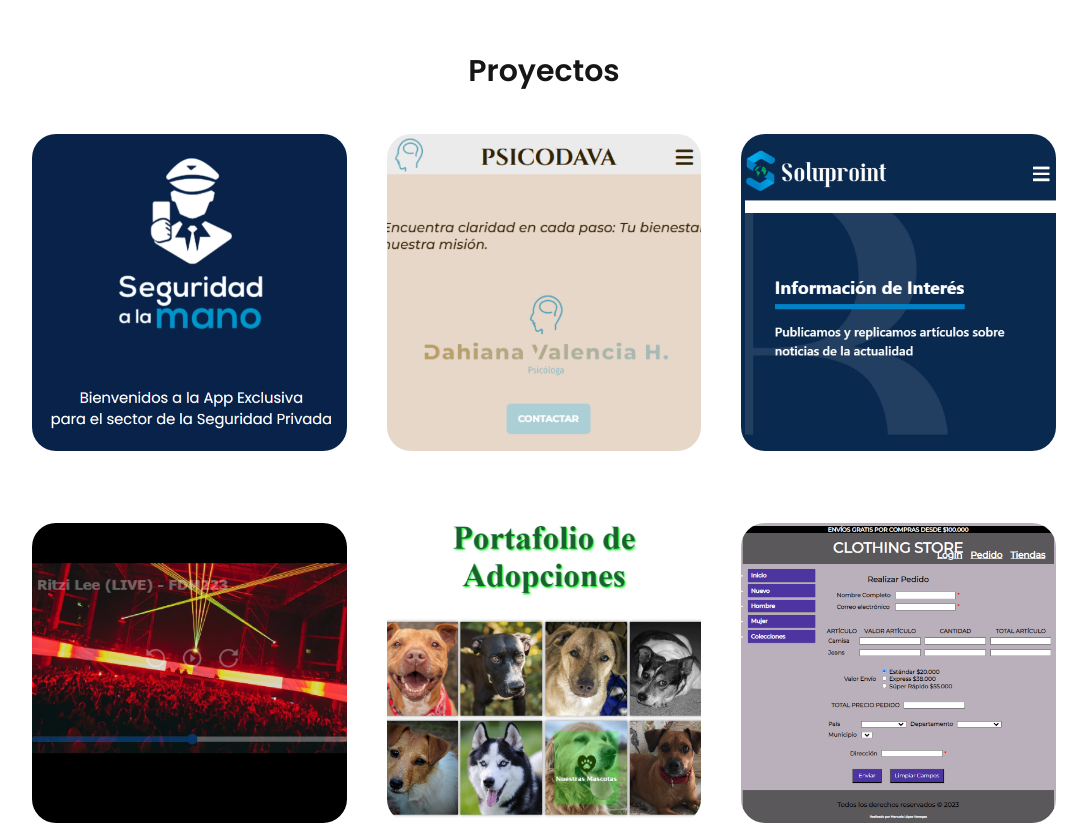
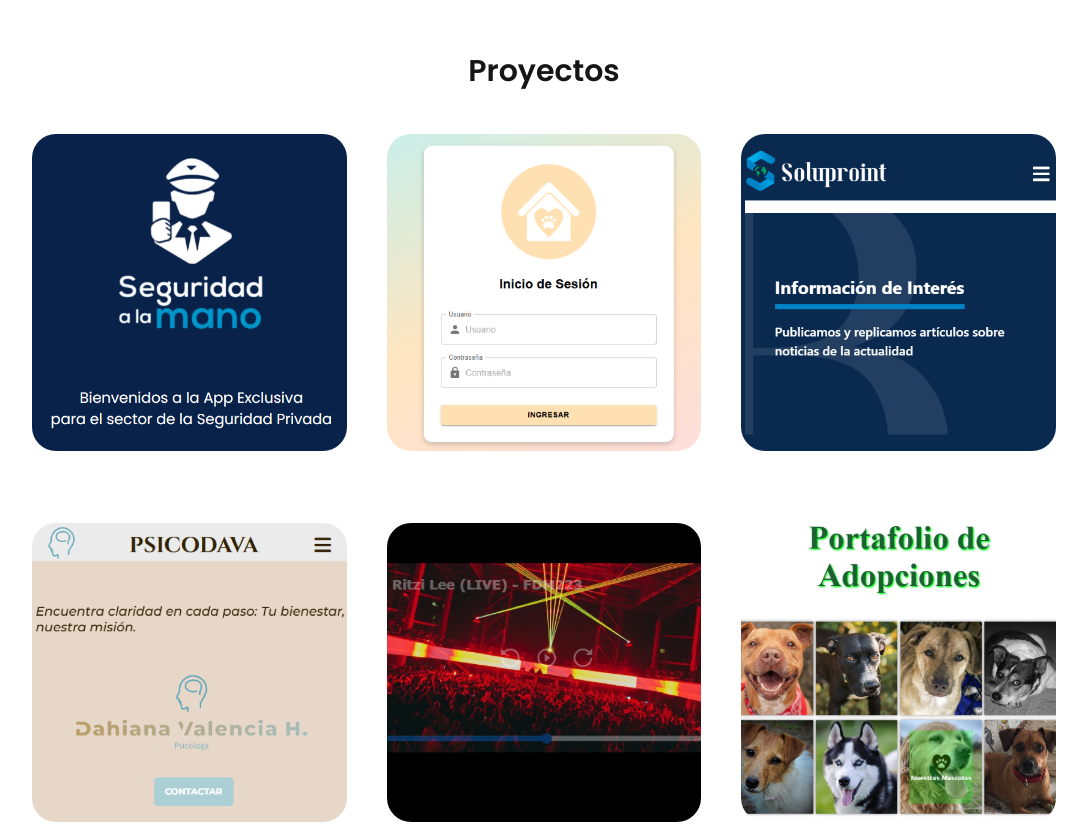
Before and after one commit to ManuelaLopezV/Website, a React (Vite) app: page / in a window 1280 px wide. Shown: the part 2140-2965 px from the top of the page, without its empty margins (96-1183 px from the left). Built offline with nearby package versions, Linux system fonts and the light colour scheme.

Commit message:
Actualización de proyectos

```diff
--- a/src/constants/index.jsx
+++ b/src/constants/index.jsx
@@ -1,11 +1,11 @@
 import { FaGithub, FaLinkedin, FaXTwitter, FaDiscord } from "react-icons/fa6";
 
 import seguridad from "../assets/seguridad-a-la-mano.png";
+import happyPets from "../assets/happy-pets.png";
+import blogSoluproint from "../assets/blog-soluproint.png";
 import psicodava from "../assets/psicodava.png";
-import blogSoluproint from "../assets/blog-soluproint.png";
 import videoplayer from "../assets/videoplayer.png";
 import fupammar from "../assets/fupammar.png";
-import clothingStore from "../assets/clothing-store.png";
 
 import { RiReactjsLine } from "react-icons/ri";
 import { TbBrandNextjs } from "react-icons/tb";
@@ -107,13 +107,13 @@
     id: 2,
     titleColor: "dark",
     textColor: "black",
-    name: "PSICODAVA",
+    name: "Happy Pets",
     description:
-      "Landing Page de la Psicologa Dahiana Valencia, donde brinda información sobre sus servicios, modalidades de terapia e información de contacto.",
-    technologies: "HTML, CSS, JavaScript",
-    image: psicodava,
-    github: "https://github.com/PSICODAVA/website",
-    link: "https://psicodava.github.io/website/",
+      "Gestión de mascotas para una veterinaria, dónde se pueden registrar, editar y eliminar mascotas, ver su información y agendar citas.",
+    technologies: "Next.js, React, Material-UI",
+    image: happyPets,
+    github: "https://github.com/ManuelaLopezV/happy-pets",
+    link: "https://happy-pets-beryl.vercel.app/",
   },
   {
     id: 3,
@@ -130,6 +130,18 @@
   },
   {
     id: 4,
+    titleColor: "dark",
+    textColor: "black",
+    name: "PSICODAVA",
+    description:
+      "Landing Page de la Psicologa Dahiana Valencia, donde brinda información sobre sus servicios, modalidades de terapia e información de contacto.",
+    technologies: "HTML, CSS, JavaScript",
+    image: psicodava,
+    github: "https://github.com/PSICODAVA/website",
+    link: "https://psicodava.github.io/website/",
+  },
+  {
+    id: 5,
     titleColor: "light",
     textColor: "white",
     name: "Video Player",
@@ -141,7 +153,7 @@
     link: "https://manuelalopezv.github.io/video-player/",
   },
   {
-    id: 5,
+    id: 6,
     titleColor: "dark",
     textColor: "black",
     name: "FUPAMMAR",
@@ -150,18 +162,6 @@
     technologies: "HTML, CSS, Node.js, Oracle",
     image: fupammar,
     github: "https://github.com/ManuelaLopezV/FUPAMMAR",
-    link: "",
-  },
-  {
-    id: 6,
-    titleColor: "dark",
-    textColor: "black",
-    name: "Clothing Store",
-    description:
-      "Proyecto universitario de página web de una tienda de ropa, donde se pueden ver los productos, hacer cálculos matemáticas según promociones y descuentos.",
-    technologies: "HTML, CSS, JavaScript, Oracle",
-    image: clothingStore,
-    github: "",
     link: "",
   },
 ];
```
Also changed, not shown: src/assets/happy-pets.png (added).
